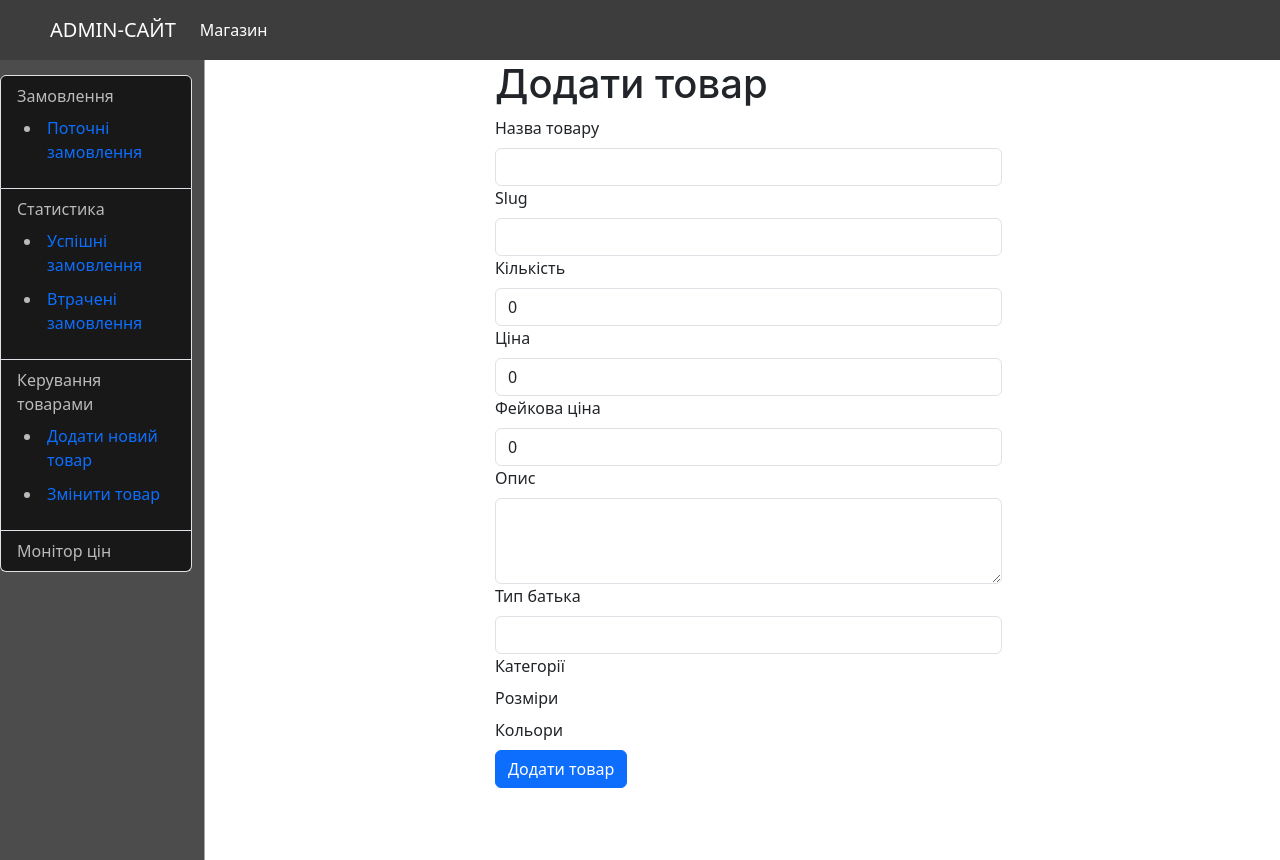
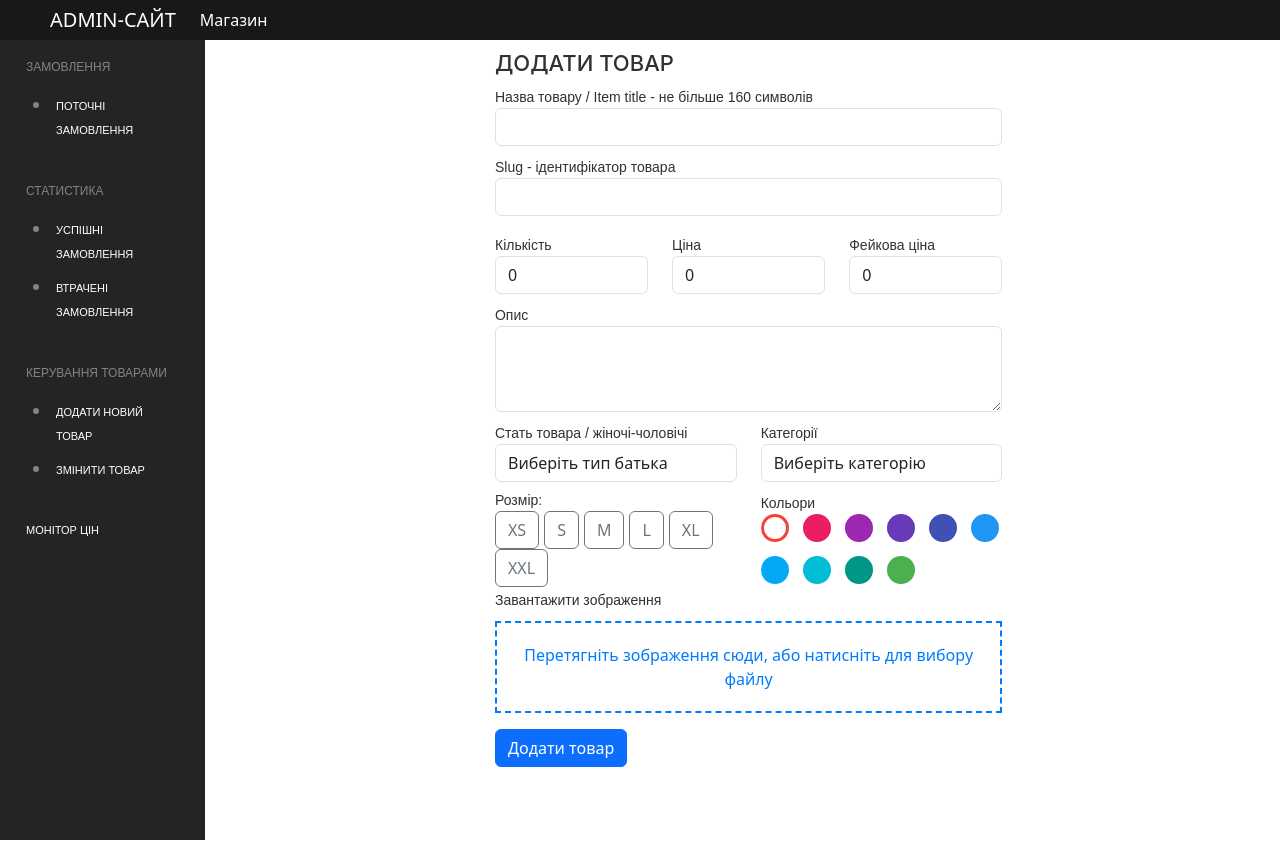
Before and after one commit to Konstantin711/ecommers_store, a React (Create React App) app in the folder frontend/: page /admin/add_new_item in a window 1280 px wide. Built offline with nearby package versions, Linux system fonts and the light colour scheme.

Commit message:
Admin styles were refactored

```diff
--- a/frontend/package.json
+++ b/frontend/package.json
@@ -10,6 +10,7 @@
     "@testing-library/jest-dom": "^5.17.0",
     "@testing-library/react": "^13.4.0",
     "@testing-library/user-event": "^13.5.0",
+    "axios": "^1.7.2",
     "bootstrap": "^5.3.3",
     "bootstrap-colorpicker": "^3.4.0",
     "bootstrap-icons": "^1.11.3",
@@ -17,6 +18,7 @@
     "react-bootstrap": "^2.10.2",
     "react-color": "^2.19.3",
     "react-dom": "^18.3.1",
+    "react-dropzone": "^14.2.3",
     "react-router-dom": "^6.23.0",
     "react-scripts": "5.0.1",
     "web-vitals": "^2.1.4"
--- a/frontend/src/components/admin_components/LeftBar.js
+++ b/frontend/src/components/admin_components/LeftBar.js
@@ -11,8 +11,8 @@ function LeftBar() {
   return (
     <Col sm={2} className="leftBar">
       <ListGroup>
-        <ListGroup.Item>
-          Замовлення
+        <ListGroup.Item className="">
+          <p className="leftbar-categories">Замовлення</p>
           <ul className="uk-list uk-list-disc mt-2">
             <li>
               <a href="/current-orders">Поточні замовлення</a>
@@ -20,7 +20,7 @@ function LeftBar() {
           </ul>
         </ListGroup.Item>
         <ListGroup.Item>
-          Статистика
+          <p className="leftbar-categories">Статистика</p>
           <ul className="uk-list uk-list-disc mt-2">
             <li>
               <a href="/finished-orders">Успішні замовлення</a>
@@ -31,7 +31,7 @@ function LeftBar() {
           </ul>
         </ListGroup.Item>
         <ListGroup.Item>
-          Керування товарами
+          <p className="leftbar-categories">Керування товарами</p>
           <ul className="uk-list uk-list-disc mt-2">
             <li>
               <a href="/admin/add_new_item">Додати новий товар</a>
--- a/frontend/src/index.css
+++ b/frontend/src/index.css
@@ -1,5 +1,4 @@
 /* ADMIN */
-
 html, body, #root {
   height: 100%;
   margin: 0;
@@ -7,18 +6,16 @@ html, body, #root {
 
 #adminContainer{
   height: 100%;
-
 }
 
 #adminRow{
   height: 100%;
-
 }
 
 .adminHeader{
-  background-color: #3d3d3d;
+  background-color: #181818;
   padding: 0;
-  height: 60px;
+  height: 40px;
 }
 .adminHeader a {
   color: white;
@@ -26,7 +23,6 @@ html, body, #root {
 .adminHeader a:hover {
   color: white;
   font-weight: 600;
-
 }
 
 div.adminHeaderContainer{
@@ -36,37 +32,84 @@ div.adminHeaderContainer{
 
 .leftBar {
   color: rgb(255 255 255 / 70%);
-  background-color: #4c4c4c;
-  border-right: 1px solid rgb(255 255 255 / 50%);
+  background-color: #242424 !important;
+  /* border-right: 1px solid rgb(255 255 255 / 50%); */
   flex: 0 0 15%;
   height: 100%;
-
 }
 
 .mainContent {
-  /* color: rgb(255 255 255 / 70%); */
-  /* background-color: #181818; */
-
   flex: 1;
   height: 100%;
 }
 
 div .list-group-item{
-  color: rgb(255 255 255 / 70%);
-  background-color: #181818;
+  color: rgb(131, 131, 131);
+  background-color: #242424;
+  margin-top: 10px;
+  border: none;
 }
 
 div .list-group{
-  margin-top: 8%;
+  margin-left: 10px;
+}
+
+.leftbar-categories{
+  text-transform: uppercase;
+  font-family: Ubuntu, sans-serif;
+  font-size: 12px;
+  font-style: normal;
+  font-weight: 500;
+}
+
+.list-group a{
+  color: white;
+  text-transform: uppercase;
+  font-family: Ubuntu, sans-serif;
+  font-size: 11px;
+  font-style: normal;
+  font-weight: 500;
+}
+
+.leftBar {
+  color: rgb(255 255 255 / 70%);
+  background-color: #242424;
+  /* border-right: 1px solid rgb(255 255 255 / 50%); */
+  flex: 0 0 15%;
+  height: 100%;
+}
+/* ADMIN  */
+
+.dropzone {
+  border: 2px dashed #007bff;
+  padding: 20px;
+  text-align: center;
+  cursor: pointer;
+  margin-top: 10px;
+}
+
+.dropzone p {
+  margin: 0;
+  color: #007bff;
 }
 
 
-.leftBar {
-  color: rgb(255 255 255 / 70%);
-  background-color: #4c4c4c;
-  border-right: 1px solid rgb(255 255 255 / 50%);
-  flex: 0 0 15%;
-  height: 100%;
+.admin-h1{
+  margin-top: 10px;
+  text-transform: uppercase;
+  font-size: 22px;
+  font-style: normal;
+  font-weight: 500;
+  color: #303130;
+}
 
+.form-title-admin{
+  font-size: 14px;
+  color: #303130;
+  font-family: Ubuntu, sans-serif;
+  font-weight: 350;
+
+  margin-bottom: 0px !important;
 }
-/* ADMIN  */
+
+/* ADMIN */
--- a/frontend/src/screens/admin_screens/NewItemPage.js
+++ b/frontend/src/screens/admin_screens/NewItemPage.js
@@ -1,23 +1,92 @@
-import React, { useState } from 'react';
-import { Form, Button, Container, Row, Col } from 'react-bootstrap';
+import React, { useState, useCallback } from "react";
+import { CirclePicker } from "react-color";
+import { useDropzone } from "react-dropzone";
+import {
+  Form,
+  Button,
+  Container,
+  Row,
+  Col,
+  ToggleButton,
+} from "react-bootstrap";
 
-function NewItemPage({ categories, sizes, colors, parentTypes }) {
+import axios from "axios";
+
+const ImageUpload = ({ onImageUpload }) => {
+  const onDrop = useCallback(
+    (acceptedFiles) => {
+      onImageUpload(acceptedFiles);
+    },
+    [onImageUpload]
+  );
+
+  const { getRootProps, getInputProps, isDragActive } = useDropzone({
+    onDrop,
+    accept: "image/*",
+    multiple: false,
+  });
+
+  return (
+    <div {...getRootProps()} className="dropzone">
+      <input {...getInputProps()} />
+      {isDragActive ? (
+        <p>Перетягніть зображення сюди ...</p>
+      ) : (
+        <p>Перетягніть зображення сюди, або натисніть для вибору файлу</p>
+      )}
+    </div>
+  );
+};
+
+function NewItemPage({ categories, parentTypes }) {
   const [formData, setFormData] = useState({
-        title: '',
-        slug: '',
+    title: "",
+    slug: "",
     qty: 0,
     price: 0.0,
     fake_price: 0.0,
-        description: '',
-        parent_type: '',
+    description: "",
+    parent_type: "",
     category: [],
     item_sizes: [],
-        item_colors: []
+    item_colors: [],
   });
+
+  const sizes = ["XS", "S", "M", "L", "XL", "XXL"];
+  const colors = [
+    "#f44336",
+    "#e91e63",
+    "#9c27b0",
+    "#673ab7",
+    "#3f51b5",
+    "#2196f3",
+    "#03a9f4",
+    "#00bcd4",
+    "#009688",
+    "#4caf50",
+  ];
+  const [color, setColor] = useState("#f44336");
+  const handleChangeComplete = (color) => {
+    setColor(color.hex);
+  };
+  const [selectedSizes, setSelectedSizes] = useState([]);
+
+  const toggleSize = (size) => {
+    const currentIndex = selectedSizes.indexOf(size);
+    const newSelectedSizes = [...selectedSizes];
+
+    if (currentIndex === -1) {
+      newSelectedSizes.push(size);
+    } else {
+      newSelectedSizes.splice(currentIndex, 1);
+    }
+
+    setSelectedSizes(newSelectedSizes);
+  };
 
   const handleChange = (e) => {
     const { name, value, type, checked } = e.target;
-        if (type === 'checkbox') {
+    if (type === "checkbox") {
       const newValues = checked
         ? [...formData[name], value]
         : formData[name].filter((v) => v !== value);
@@ -27,21 +96,51 @@ function NewItemPage({ categories, sizes, colors, parentTypes }) {
     }
   };
 
-      const handleSubmit = (e) => {
+  const handleImageUpload = (acceptedFiles) => {
+    setFormData({ ...formData, image: acceptedFiles[0] });
+  };
+
+  const handleSubmit = async (e) => {
     e.preventDefault();
     console.log(formData);
-        // Додайте логіку для відправки форми
+
+    // const data = new FormData();
+    // data.append('title', formData.title);
+    // data.append('slug', formData.slug);
+    // data.append('qty', formData.qty);
+    // data.append('price', formData.price);
+    // data.append('fake_price', formData.fake_price);
+    // data.append('description', formData.description);
+    // data.append('parent_type', formData.parent_type);
+    // formData.category.forEach(cat => data.append('category', cat));
+    // formData.item_sizes.forEach(size => data.append('item_sizes', size));
+    // formData.item_colors.forEach(color => data.append('item_colors', color));
+    // if (formData.image) {
+    // data.append('image', formData.image);
+    // }
+
+    // try {
+    // const response = await axios.post('/api/products/', data, {
+    //     headers: {
+    //     'Content-Type': 'multipart/form-data',
+    //     },
+    // });
+    // console.log('Товар успішно додано:', response.data);
+    // } catch (error) {
+    // console.error('Помилка при додаванні товару:', error);
+    // }
   };
-
 
   return (
     <Container>
       <Row>
         <Col md={{ span: 6, offset: 3 }}>
-          <h1>Додати товар</h1>
+          <h2 className="admin-h1">Додати товар</h2>
           <Form onSubmit={handleSubmit}>
-            <Form.Group controlId="title">
-              <Form.Label>Назва товару</Form.Label>
+            <Form.Group controlId="title" className="mb-2">
+              <Form.Label className="form-title-admin">
+                Назва товару / Item title - не більше 160 символів
+              </Form.Label>
               <Form.Control
                 type="text"
                 name="title"
@@ -51,8 +150,9 @@ function NewItemPage({ categories, sizes, colors, parentTypes }) {
               />
             </Form.Group>
 
-            <Form.Group controlId="slug">
-              <Form.Label>Slug</Form.Label>
+            <Form.Group controlId="slug" className="mb-2">
+              <Form.Label className="form-title-admin">
+                Slug - ідентифікатор товара</Form.Label>
               <Form.Control
                 type="text"
                 name="slug"
@@ -62,9 +162,13 @@ function NewItemPage({ categories, sizes, colors, parentTypes }) {
               />
             </Form.Group>
 
-            <Form.Group controlId="qty">
-              <Form.Label>Кількість</Form.Label>
+            <Row>
+              <Col>
+                <Form.Group controlId="qty" className="mt-2">
+                  <Form.Label className="form-title-admin">
+                    Кількість</Form.Label>
                   <Form.Control
+                    style={{ width: "100%" }}
                     type="number"
                     name="qty"
                     value={formData.qty}
@@ -72,10 +176,13 @@ function NewItemPage({ categories, sizes, colors, parentTypes }) {
                     required
                   />
                 </Form.Group>
-
-            <Form.Group controlId="price">
-              <Form.Label>Ціна</Form.Label>
+              </Col>
+              <Col>
+                <Form.Group controlId="price" className="mt-2">
+                  <Form.Label className="form-title-admin">
+                    Ціна</Form.Label>
                   <Form.Control
+                    style={{ width: "100%" }}
                     type="number"
                     step="0.01"
                     name="price"
@@ -84,10 +191,13 @@ function NewItemPage({ categories, sizes, colors, parentTypes }) {
                     required
                   />
                 </Form.Group>
-
-            <Form.Group controlId="fake_price">
-              <Form.Label>Фейкова ціна</Form.Label>
+              </Col>
+              <Col>
+                <Form.Group controlId="fake_price" className="mt-2">
+                  <Form.Label className="form-title-admin">
+                    Фейкова ціна</Form.Label>
                   <Form.Control
+                    style={{ width: "100%" }}
                     type="number"
                     step="0.01"
                     name="fake_price"
@@ -96,9 +206,11 @@ function NewItemPage({ categories, sizes, colors, parentTypes }) {
                     required
                   />
                 </Form.Group>
+              </Col>
+            </Row>
 
-            <Form.Group controlId="description">
-              <Form.Label>Опис</Form.Label>
+            <Form.Group controlId="description" className="mt-2">
+              <Form.Label className="form-title-admin">Опис</Form.Label>
               <Form.Control
                 as="textarea"
                 rows={3}
@@ -108,8 +220,11 @@ function NewItemPage({ categories, sizes, colors, parentTypes }) {
               />
             </Form.Group>
 
-            <Form.Group controlId="parent_type">
-              <Form.Label>Тип батька</Form.Label>
+            <Row>
+              <Col>
+                <Form.Group controlId="parent_type" className="mt-2">
+                  <Form.Label className="form-title-admin">
+                    Стать товара / жіночі-чоловічі</Form.Label>
                   <Form.Control
                     as="select"
                     name="parent_type"
@@ -117,58 +232,80 @@ function NewItemPage({ categories, sizes, colors, parentTypes }) {
                     onChange={handleChange}
                     required
                   >
-                {/* <option value="">Виберіть тип батька</option>
-                {parentTypes.map((type) => (
-                  <option key={type.id} value={type.id}>
-                    {type.title}
+                    <option value="">Виберіть тип батька</option>
+                    <option key="1" value="men">
+                      чоловічі
                     </option>
-                ))} */}
+                    <option key="2" value="women">
+                      жіночі
+                    </option>
                   </Form.Control>
                 </Form.Group>
+              </Col>
+              <Col>
+                <Form.Group controlId="category" className="mt-2">
+                  <Form.Label className="form-title-admin">
+                    Категорії</Form.Label>
+                  <Form.Control
+                    as="select"
+                    name="category"
+                    value={formData.category}
+                    onChange={handleChange}
+                    required
+                  >
+                    <option value="">Виберіть категорію</option>
+                    <option key="1" value="tshirts">
+                      футболки
+                    </option>
+                    <option key="2" value="hudi">
+                      худі
+                    </option>
+                  </Form.Control>
+                </Form.Group>
+              </Col>
+            </Row>
 
-            <Form.Group controlId="category">
-              <Form.Label>Категорії</Form.Label>
-              {/* {categories.map((cat) => (
-                <Form.Check
-                  key={cat.id}
+            <Row>
+              <Col>
+                <Form.Group controlId="item_sizes" className="mt-2">
+                  <p className="form-title-admin">Розмір: </p>
+                  {sizes.map((size) => (
+                    <ToggleButton
+                      className="item-sizes-button"
+                      key={size}
+                      id={`size-${size}`}
                       type="checkbox"
-                  label={cat.title}
-                  name="category"
-                  value={cat.id}
-                  onChange={handleChange}
-                  checked={formData.category.includes(cat.id)}
+                      variant={
+                        selectedSizes.includes(size)
+                          ? "secondary"
+                          : "outline-secondary"
+                      }
+                      value={size}
+                      onClick={() => toggleSize(size)}
+                    >
+                      {size}
+                    </ToggleButton>
+                  ))}
+                </Form.Group>
+              </Col>
+              <Col>
+                <Form.Group controlId="item_colors" className="mt-2">
+                  <Form.Label className="form-title-admin">
+                    Кольори</Form.Label>
+                  <CirclePicker
+                    color={color}
+                    colors={colors}
+                    onChangeComplete={handleChangeComplete}
                   />
-              ))} */}
                 </Form.Group>
+              </Col>
+            </Row>
 
-            <Form.Group controlId="item_sizes">
-              <Form.Label>Розміри</Form.Label>
-              {/* {sizes.map((size) => (
-                <Form.Check
-                  key={size.id}
-                  type="checkbox"
-                  label={size.title}
-                  name="item_sizes"
-                  value={size.id}
-                  onChange={handleChange}
-                  checked={formData.item_sizes.includes(size.id)}
-                />
-              ))} */}
-            </Form.Group>
-
-            <Form.Group controlId="item_colors">
-              <Form.Label>Кольори</Form.Label>
-              {/* {colors.map((color) => (
-                <Form.Check
-                  key={color.id}
-                  type="checkbox"
-                  label={color.title}
-                  name="item_colors"
-                  value={color.id}
-                  onChange={handleChange}
-                  checked={formData.item_colors.includes(color.id)}
-                />
-              ))} */}
+            <Form.Group controlId="image" className="mb-3">
+              <Form.Label className="form-title-admin">
+                Завантажити зображення</Form.Label>
+              <ImageUpload onImageUpload={handleImageUpload} />
+              {formData.image && <p>{formData.image.name}</p>}
             </Form.Group>
 
             <Button variant="primary" type="submit">
@@ -178,7 +315,7 @@ function NewItemPage({ categories, sizes, colors, parentTypes }) {
         </Col>
       </Row>
     </Container>
-  )
+  );
 }
 
-export default NewItemPage
+export default NewItemPage;
```
Also changed, not shown: 1 other file (tests, documents, lock files or other folders). Lines whose indentation alone changed are shown as unchanged.
